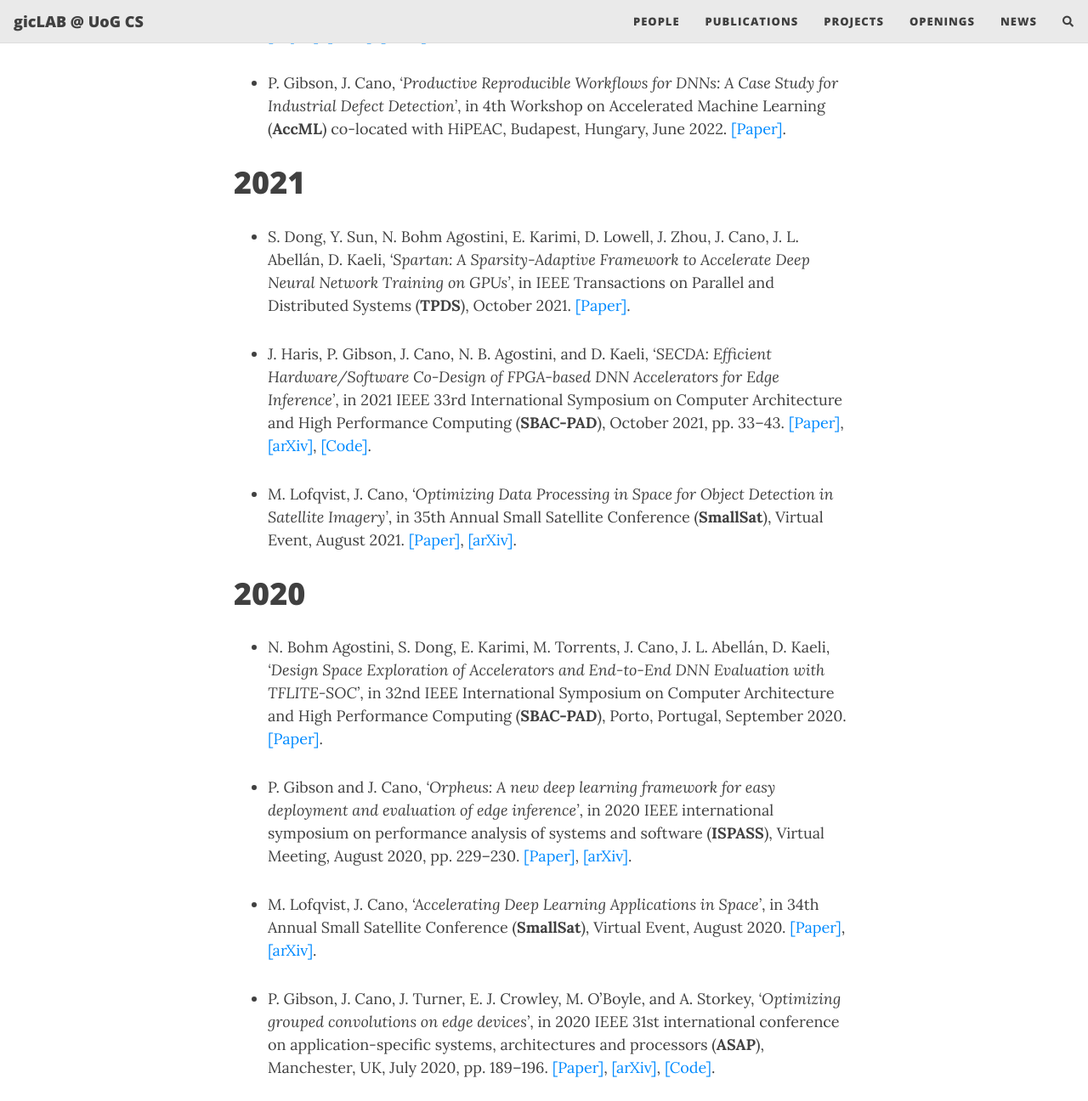
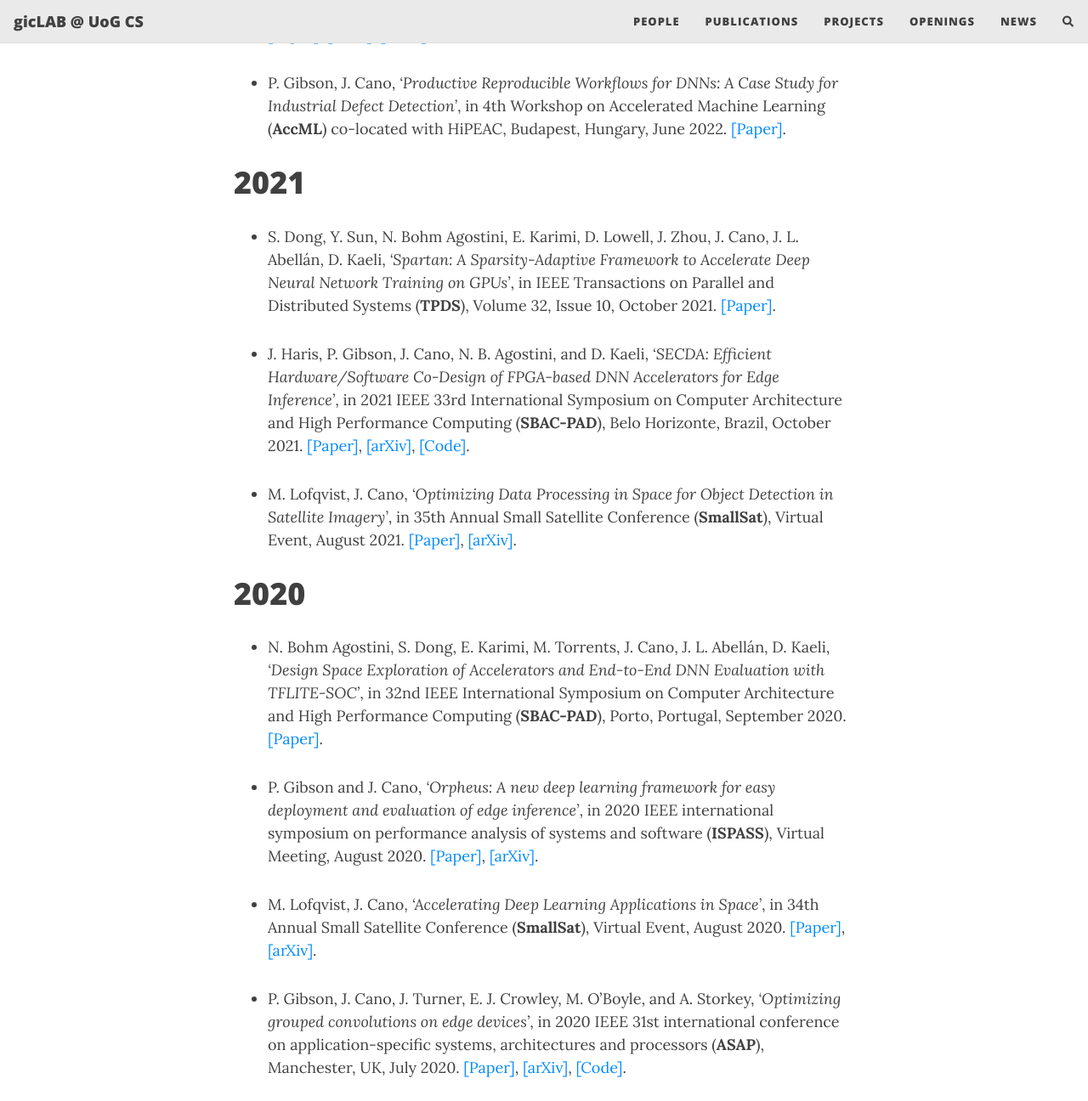
Before and after one commit to gicLAB/gicLAB.github.io, a Jekyll site: the page built from publications.md, in a window 1280 px wide and 1400 px high, scrolled down 841 px, cut to the strip 0-1296 px from the top of the window. Shown: the whole strip at 85% size. Built offline with Jekyll 4.4.1, drawn with Linux system fonts in a browser that asks for light colours; nearby versions of some CDN libraries; comment, search, counter and statistics services are not loaded; some of the changed text lies outside the part shown.

Commit message:
Update publications.md

```diff
--- a/publications.md
+++ b/publications.md
@@ -6,7 +6,7 @@
 
 # 2023
 
-- J. Haris, P. Gibson, J. Cano, N. Bohm Agostini, D. Kaeli, *'SECDA-TFLite: A Toolkit for Efficient Development of FPGA-based DNN Accelerators for Edge Inference'*, (to appear) in Elsevier Journal of Parallel and Distributed Computing (<b>JPDC</b>), 2023. [[Code]](https://github.com/gicLAB/SECDA-TFLite).
+- J. Haris, P. Gibson, J. Cano, N. Bohm Agostini, D. Kaeli, *'SECDA-TFLite: A Toolkit for Efficient Development of FPGA-based DNN Accelerators for Edge Inference'*, (to appear) in Elsevier Journal of Parallel and Distributed Computing (<b>JPDC</b>), Volume 173, March 2023. [[Paper]](https://www.sciencedirect.com/science/article/pii/S0743731522002301), [[Code]](https://github.com/gicLAB/SECDA-TFLite).
 
 # 2022
 
@@ -21,9 +21,9 @@
 
 # 2021
 
-- S. Dong, Y. Sun, N. Bohm Agostini, E. Karimi, D. Lowell, J. Zhou, J. Cano, J. L. Abellán, D. Kaeli, *‘Spartan: A Sparsity-Adaptive Framework to Accelerate Deep Neural Network Training on GPUs’*, in IEEE Transactions on Parallel and Distributed Systems (<b>TPDS</b>), October 2021. [[Paper]](https://ieeexplore.ieee.org/abstract/document/9382871?signout=success&signout=success).
+- S. Dong, Y. Sun, N. Bohm Agostini, E. Karimi, D. Lowell, J. Zhou, J. Cano, J. L. Abellán, D. Kaeli, *‘Spartan: A Sparsity-Adaptive Framework to Accelerate Deep Neural Network Training on GPUs’*, in IEEE Transactions on Parallel and Distributed Systems (<b>TPDS</b>), Volume 32, Issue 10, October 2021. [[Paper]](https://ieeexplore.ieee.org/abstract/document/9382871?signout=success&signout=success).
 
-- J. Haris, P. Gibson, J. Cano, N. B. Agostini, and D. Kaeli, *‘SECDA: Efficient Hardware/Software Co-Design of FPGA-based DNN Accelerators for Edge Inference’*, in 2021 IEEE 33rd International Symposium on Computer Architecture and High Performance Computing (<b>SBAC-PAD</b>), October 2021, pp. 33–43. [[Paper]](https://ieeexplore.ieee.org/document/9651579), [[arXiv]](https://arxiv.org/abs/2110.00478), [[Code]](https://github.com/giclab/secda).
+- J. Haris, P. Gibson, J. Cano, N. B. Agostini, and D. Kaeli, *‘SECDA: Efficient Hardware/Software Co-Design of FPGA-based DNN Accelerators for Edge Inference’*, in 2021 IEEE 33rd International Symposium on Computer Architecture and High Performance Computing (<b>SBAC-PAD</b>), Belo Horizonte, Brazil, October 2021. [[Paper]](https://ieeexplore.ieee.org/document/9651579), [[arXiv]](https://arxiv.org/abs/2110.00478), [[Code]](https://github.com/giclab/secda).
 
 - M. Lofqvist, J. Cano, *‘Optimizing Data Processing in Space for Object Detection in Satellite Imagery’*, in 35th Annual Small Satellite Conference (<b>SmallSat</b>), Virtual Event, August 2021. [[Paper]](https://digitalcommons.usu.edu/smallsat/2021/all2021/135/), [[arXiv]](https://arxiv.org/abs/2107.03774).
 
@@ -32,8 +32,8 @@
 
 - N. Bohm Agostini, S. Dong, E. Karimi, M. Torrents, J. Cano, J. L. Abellán, D. Kaeli, *‘Design Space Exploration of Accelerators and End-to-End DNN Evaluation with TFLITE-SOC’*, in 32nd IEEE International Symposium on Computer Architecture and High Performance Computing (<b>SBAC-PAD</b>), Porto, Portugal, September 2020. [[Paper]](https://ieeexplore.ieee.org/document/9235056).
 
-- P. Gibson and J. Cano, *‘Orpheus: A new deep learning framework for easy deployment and evaluation of edge inference’*, in 2020 IEEE international symposium on performance analysis of systems and software (<b>ISPASS</b>), Virtual Meeting, August 2020, pp. 229–230. [[Paper]](https://ieeexplore.ieee.org/document/9238597), [[arXiv]](https://arxiv.org/abs/2107.03774).
+- P. Gibson and J. Cano, *‘Orpheus: A new deep learning framework for easy deployment and evaluation of edge inference’*, in 2020 IEEE international symposium on performance analysis of systems and software (<b>ISPASS</b>), Virtual Meeting, August 2020. [[Paper]](https://ieeexplore.ieee.org/document/9238597), [[arXiv]](https://arxiv.org/abs/2107.03774).
 
 - M. Lofqvist, J. Cano, *‘Accelerating Deep Learning Applications in Space’*, in 34th Annual Small Satellite Conference (<b>SmallSat</b>), Virtual Event, August 2020. [[Paper]](https://digitalcommons.usu.edu/smallsat/2020/all2020/21/), [[arXiv]](https://arxiv.org/abs/2007.11089).
 
-- P. Gibson, J. Cano, J. Turner, E. J. Crowley, M. O’Boyle, and A. Storkey, *‘Optimizing grouped convolutions on edge devices’*, in 2020 IEEE 31st international conference on application-specific systems, architectures and processors (<b>ASAP</b>), Manchester, UK, July 2020, pp. 189–196. [[Paper]](https://ieeexplore.ieee.org/document/9153227/), [[arXiv]](https://arxiv.org/abs/2006.09791), [[Code]](https://github.com/apache/tvm/blob/main/python/tvm/topi/x86/group_conv2d.py#L109).
+- P. Gibson, J. Cano, J. Turner, E. J. Crowley, M. O’Boyle, and A. Storkey, *‘Optimizing grouped convolutions on edge devices’*, in 2020 IEEE 31st international conference on application-specific systems, architectures and processors (<b>ASAP</b>), Manchester, UK, July 2020. [[Paper]](https://ieeexplore.ieee.org/document/9153227/), [[arXiv]](https://arxiv.org/abs/2006.09791), [[Code]](https://github.com/apache/tvm/blob/main/python/tvm/topi/x86/group_conv2d.py#L109).
```
